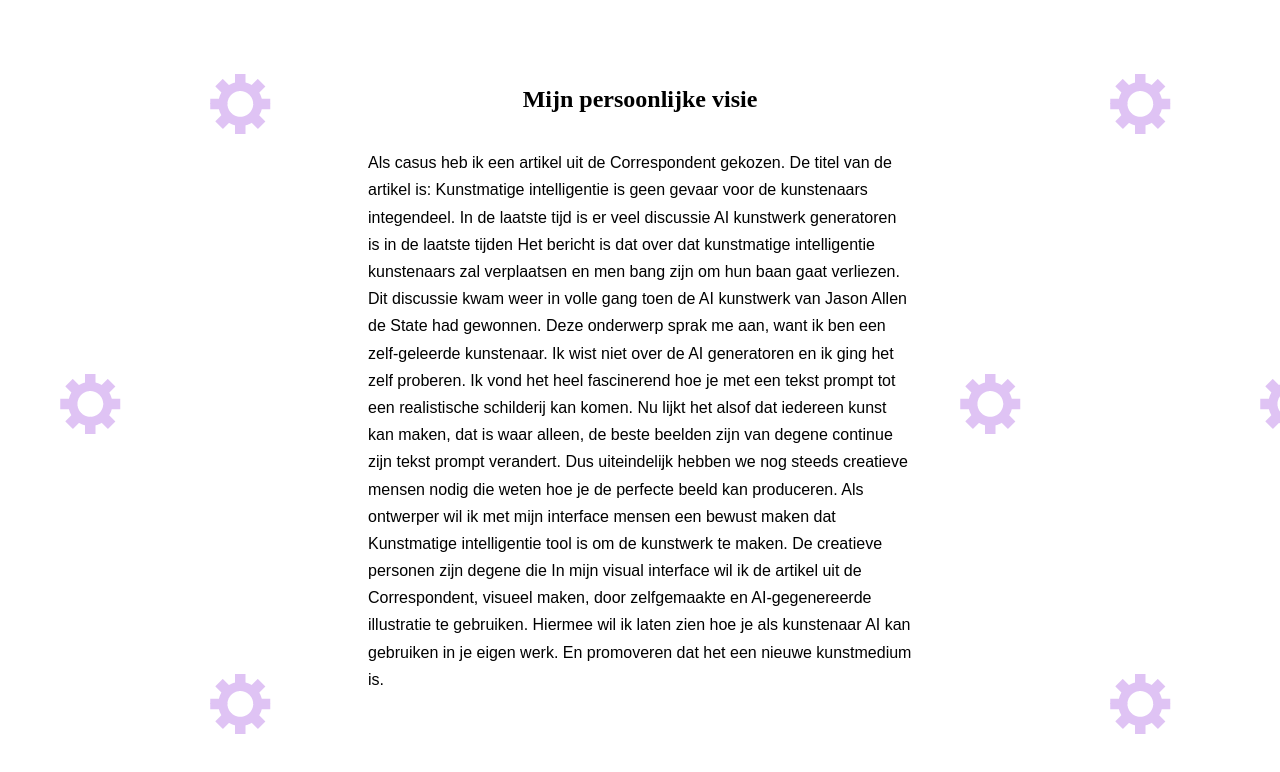
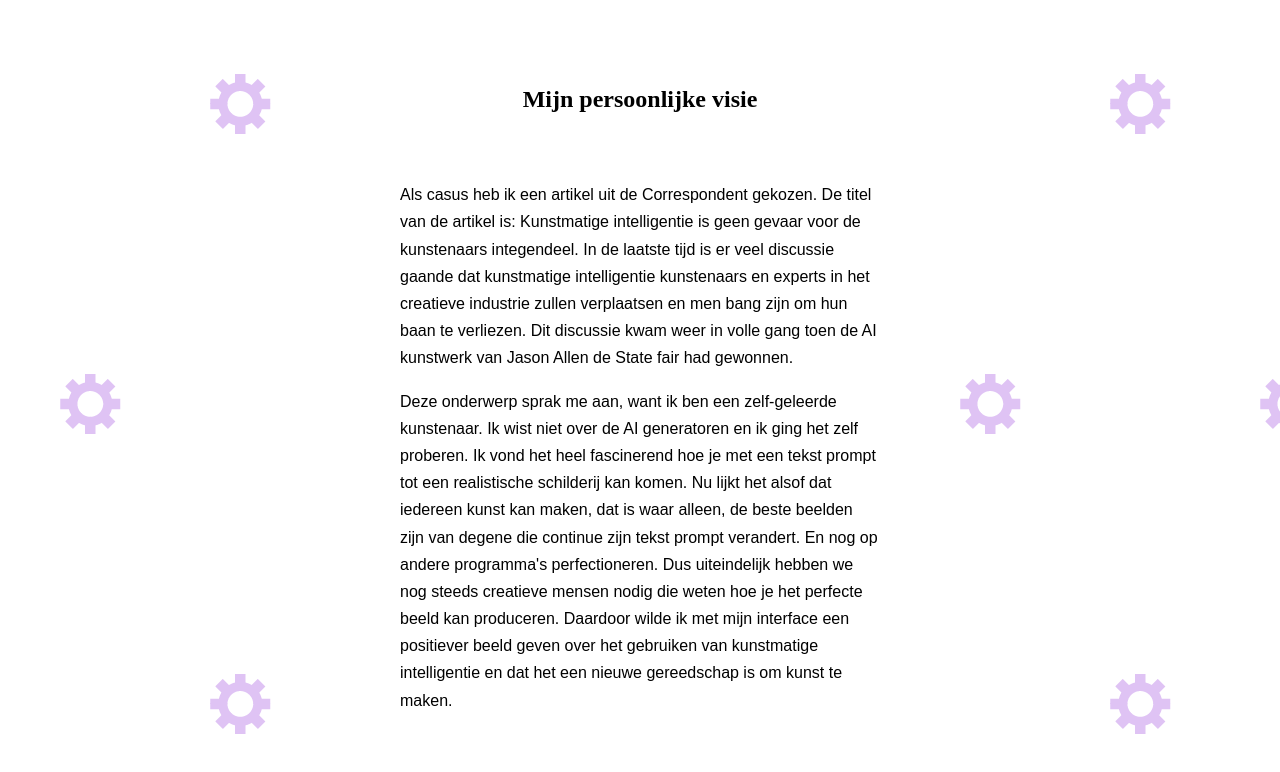
Before and after one commit to K3A101/meesterproef, a plain HTML site: page visie.html in a window 1280 px wide. Shown: the part 64-836 px from the top of the page. Before the commit the page ends 805 px from the top, so only its background shows below. Drawn offline with Linux system fonts and the light colour scheme; a web font is replaced by a local one.

Commit message:
Visie pagina gestijld

```diff
--- a/styles/style.css
+++ b/styles/style.css
@@ -485,7 +485,6 @@ header li img {
 
 #home-pagina section:nth-of-type(3) h1 {
     font-size: 2em;
-    padding-left: 1em;
 }
 
 
@@ -525,7 +524,7 @@ header li img {
 
 #home-pagina section:nth-of-type(3) article p {
     background-color: white;
-    padding: 2em;
+    padding: 2em 0;
 }
 
 #home-pagina section:nth-of-type(3) article p span {
@@ -784,3 +783,14 @@ background-color: var(--lightest-purple);
 #derde-pagina section:nth-of-type(1) h1 {
     padding: 1.5em;
 }
+
+
+#derde-pagina section:nth-of-type(1) p {
+    line-height: 1.7;
+    padding: 2em;
+}
+
+#derde-pagina section:nth-of-type(1) p span {
+    display: block;
+    margin: 1em 0;
+}
--- a/visie.html
+++ b/visie.html
@@ -30,20 +30,23 @@
 
             <p>
                 Als casus heb ik een artikel uit de Correspondent gekozen. De titel van de artikel is: Kunstmatige
-                intelligentie is geen gevaar voor de kunstenaars integendeel. In de laatste tijd is er veel discussie AI
-                kunstwerk generatoren is in de laatste tijden Het bericht is dat over dat kunstmatige intelligentie
-                kunstenaars zal verplaatsen en men bang zijn om hun baan gaat verliezen. Dit discussie kwam weer in
-                volle gang toen de AI kunstwerk van Jason Allen de State had gewonnen.
-                Deze onderwerp sprak me aan, want ik ben een zelf-geleerde kunstenaar. Ik wist niet over de AI
-                generatoren en ik ging het zelf proberen. Ik vond het heel fascinerend hoe je met een tekst prompt tot
-                een realistische schilderij kan komen. Nu lijkt het alsof dat iedereen kunst kan maken, dat is waar
-                alleen, de beste beelden zijn van degene continue zijn tekst prompt verandert. Dus uiteindelijk hebben
-                we nog steeds creatieve mensen nodig die weten hoe je de perfecte beeld kan produceren. Als ontwerper
-                wil ik met mijn interface mensen een bewust maken dat Kunstmatige intelligentie tool is om de kunstwerk
-                te maken. De creatieve personen zijn degene die
-                In mijn visual interface wil ik de artikel uit de Correspondent, visueel maken, door zelfgemaakte en
-                AI-gegenereerde illustratie te gebruiken. Hiermee wil ik laten zien hoe je als kunstenaar AI kan
-                gebruiken in je eigen werk. En promoveren dat het een nieuwe kunstmedium is.
+                intelligentie is geen gevaar voor de kunstenaars integendeel. In de laatste tijd is er veel discussie
+                gaande dat kunstmatige intelligentie
+                kunstenaars en experts in het creatieve industrie zullen verplaatsen en men bang zijn om hun baan te
+                verliezen. Dit discussie kwam weer in
+                volle gang toen de AI kunstwerk van Jason Allen de State fair had gewonnen.
+                <span>
+                    Deze onderwerp sprak me aan, want ik ben een zelf-geleerde kunstenaar. Ik wist niet over de AI
+                    generatoren en ik ging het zelf proberen. Ik vond het heel fascinerend hoe je met een tekst prompt
+                    tot
+                    een realistische schilderij kan komen. Nu lijkt het alsof dat iedereen kunst kan maken, dat is waar
+                    alleen, de beste beelden zijn van degene die continue zijn tekst prompt verandert. En nog op andere
+                    programma's perfectioneren. Dus uiteindelijk hebben
+                    we nog steeds creatieve mensen nodig die weten hoe je het perfecte beeld kan produceren. Daardoor
+                    wilde ik
+                    met mijn interface een positiever beeld geven over het gebruiken van kunstmatige
+                    intelligentie en dat het een nieuwe gereedschap is om kunst te maken.
+                </span>
 
             </p>
         </section>
```
